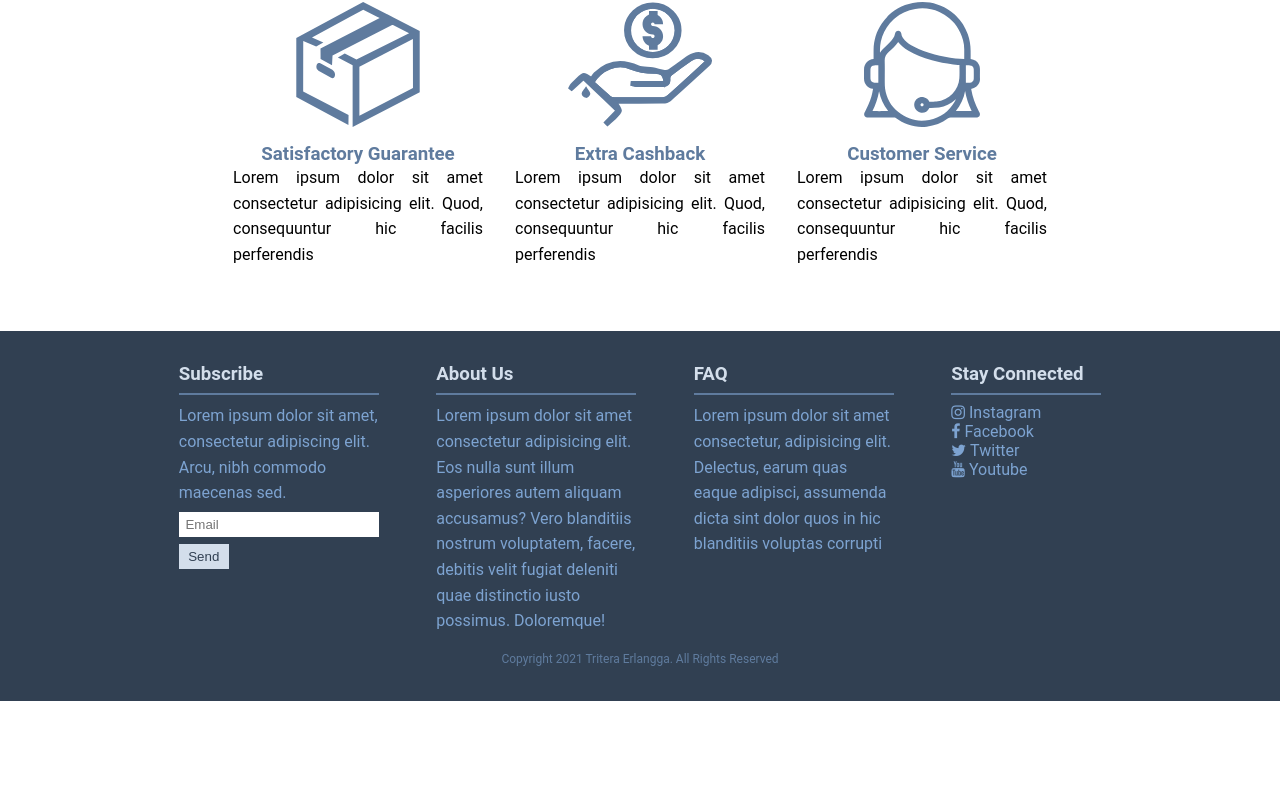
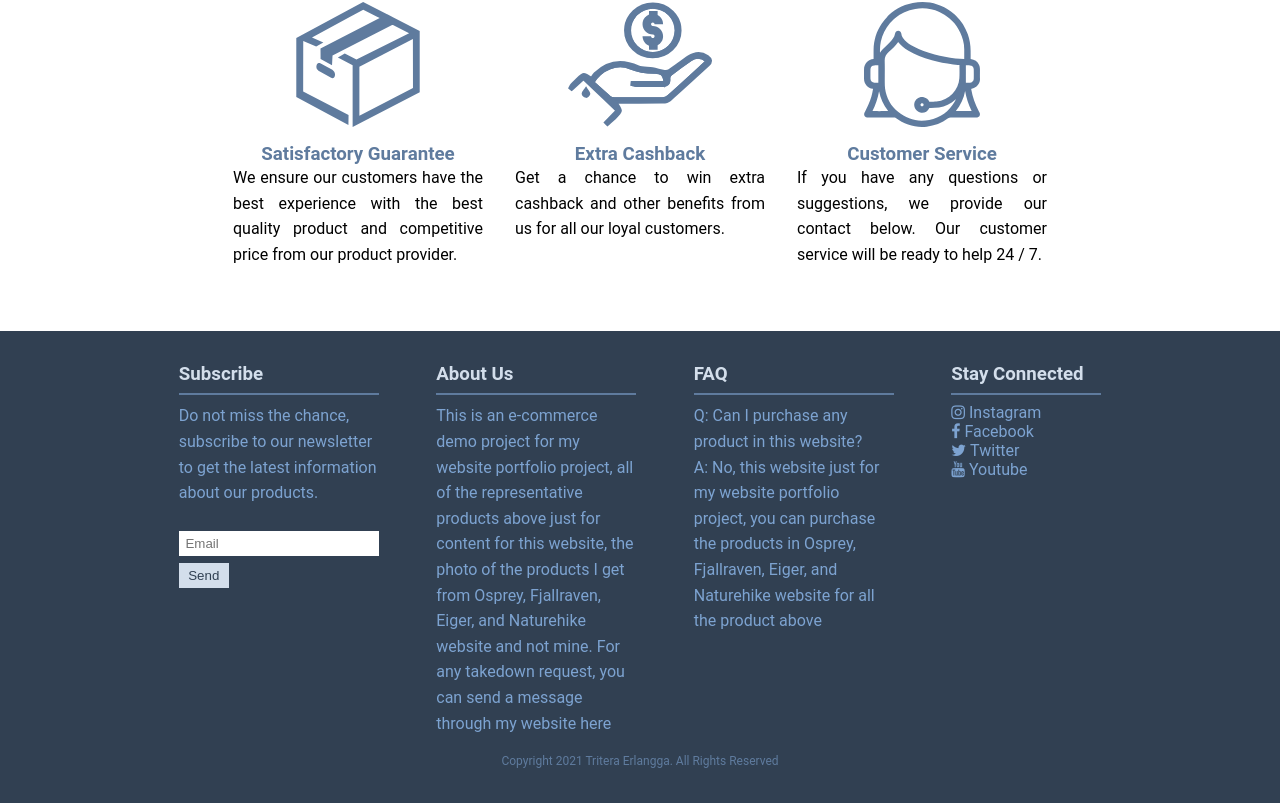
Before and after one commit to troy213/market, a React (Create React App) app in the folder client/: page / in a window 1280 px wide. Shown: the part 1762-2565 px from the top of the page. Before the commit the page ends 2463 px from the top, so only its background shows below. Built offline with nearby package versions, Linux system fonts and the light colour scheme; no server answers.

Commit message:
change lorem ipsum content in the home page

```diff
--- a/client/src/component/home/App.js
+++ b/client/src/component/home/App.js
@@ -223,24 +223,24 @@ const App = () => {
             <img src={Package} alt='box' className='services-img' />
             <h3>Satisfactory Guarantee</h3>
             <p>
-              Lorem ipsum dolor sit amet consectetur adipisicing elit. Quod,
-              consequuntur hic facilis perferendis
+              We ensure our customers have the best experience with the best
+              quality product and competitive price from our product provider.
             </p>
           </div>
           <div className='services-item'>
             <img src={Save} alt='save' className='services-img' />
             <h3>Extra Cashback</h3>
             <p>
-              Lorem ipsum dolor sit amet consectetur adipisicing elit. Quod,
-              consequuntur hic facilis perferendis
+              Get a chance to win extra cashback and other benefits from us for
+              all our loyal customers.
             </p>
           </div>
           <div className='services-item'>
             <img src={Service} alt='service' className='services-img' />
             <h3>Customer Service</h3>
             <p>
-              Lorem ipsum dolor sit amet consectetur adipisicing elit. Quod,
-              consequuntur hic facilis perferendis
+              If you have any questions or suggestions, we provide our contact
+              below. Our customer service will be ready to help 24 / 7.
             </p>
           </div>
         </div>
--- a/client/src/component/home/Footer.css
+++ b/client/src/component/home/Footer.css
@@ -31,6 +31,10 @@ footer {
 
 .accordion-content a {
   color: var(--clr-secondary);
+}
+
+.accordion-content a:hover {
+  color: var(--clr-light);
 }
 
 .accordion-content form {
--- a/client/src/component/home/Footer.js
+++ b/client/src/component/home/Footer.js
@@ -27,9 +27,10 @@ const Footer = () => {
       <div className='footer-container'>
         <Accordion title='Subscribe' collapse={accordionCollapse}>
           <p>
-            Lorem ipsum dolor sit amet, consectetur adipiscing elit. Arcu, nibh
-            commodo maecenas sed.
+            Do not miss the chance, subscribe to our newsletter to get the
+            latest information about our products.
           </p>
+          <br />
           <form>
             <input
               type='text'
@@ -44,17 +45,26 @@ const Footer = () => {
         </Accordion>
         <Accordion title='About Us' collapse={accordionCollapse}>
           <p>
-            Lorem ipsum dolor sit amet consectetur adipisicing elit. Eos nulla
-            sunt illum asperiores autem aliquam accusamus? Vero blanditiis
-            nostrum voluptatem, facere, debitis velit fugiat deleniti quae
-            distinctio iusto possimus. Doloremque!
+            This is an e-commerce demo project for my website portfolio project,
+            all of the representative products above just for content for this
+            website, the photo of the products I get from{' '}
+            <a href='https://www.osprey.com'>Osprey</a>,{' '}
+            <a href='https://www.fjallraven.com'>Fjallraven</a>,{' '}
+            <a href='https://www.eigeradveture.com'>Eiger</a>, and{' '}
+            <a href='https://www.naturehike.com'>Naturehike</a> website and not
+            mine. For any takedown request, you can send a message through my
+            website <a href='https://www.triteraerlangga.com/#contact'>here</a>
           </p>
         </Accordion>
         <Accordion title='FAQ' collapse={accordionCollapse}>
+          <p>Q: Can I purchase any product in this website?</p>
           <p>
-            Lorem ipsum dolor sit amet consectetur, adipisicing elit. Delectus,
-            earum quas eaque adipisci, assumenda dicta sint dolor quos in hic
-            blanditiis voluptas corrupti
+            A: No, this website just for my website portfolio project, you can
+            purchase the products in <a href='https://www.osprey.com'>Osprey</a>
+            , <a href='https://www.fjallraven.com'>Fjallraven</a>,{' '}
+            <a href='https://www.eigeradveture.com'>Eiger</a>, and{' '}
+            <a href='https://www.naturehike.com'>Naturehike</a> website for all
+            the product above
           </p>
         </Accordion>
         <Accordion title='Stay Connected' collapse={accordionCollapse}>
--- a/client/src/component/page/Cart.js
+++ b/client/src/component/page/Cart.js
@@ -65,12 +65,12 @@ const Cart = (props) => {
               <p>${props.data.total}</p>
             </div>
             <div>
-              <p>Delivery</p>
-              <p>$0</p>
+              <p>Tax</p>
+              <p>${props.data.total * 0.1}</p>
             </div>
             <div>
               <p>Total</p>
-              <p>${props.data.total}</p>
+              <p>${props.data.total + props.data.total * 0.1}</p>
             </div>
             <button onClick={() => setIsOpen(true)}>Checkout</button>
           </div>
```
